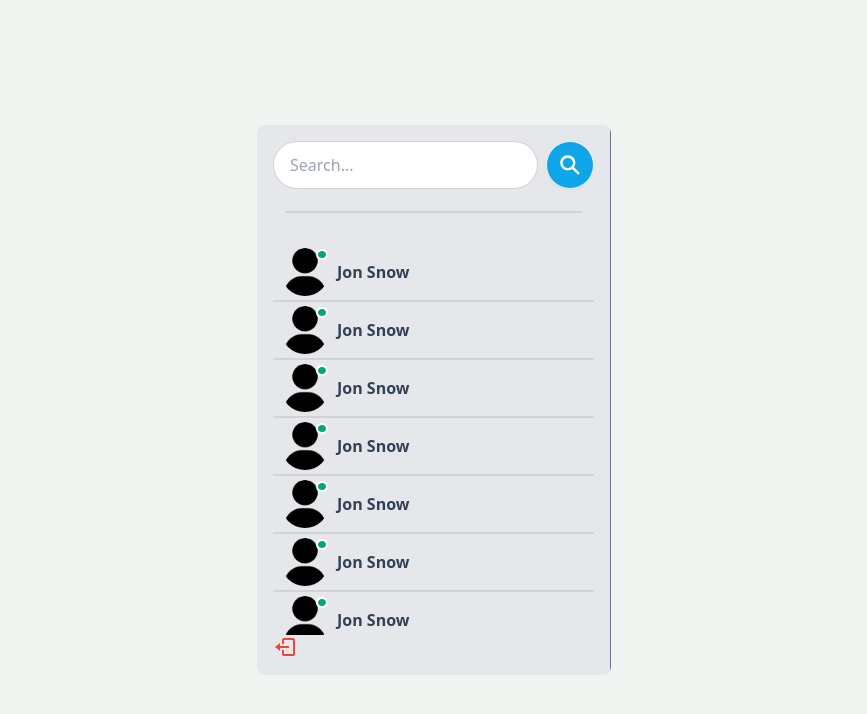
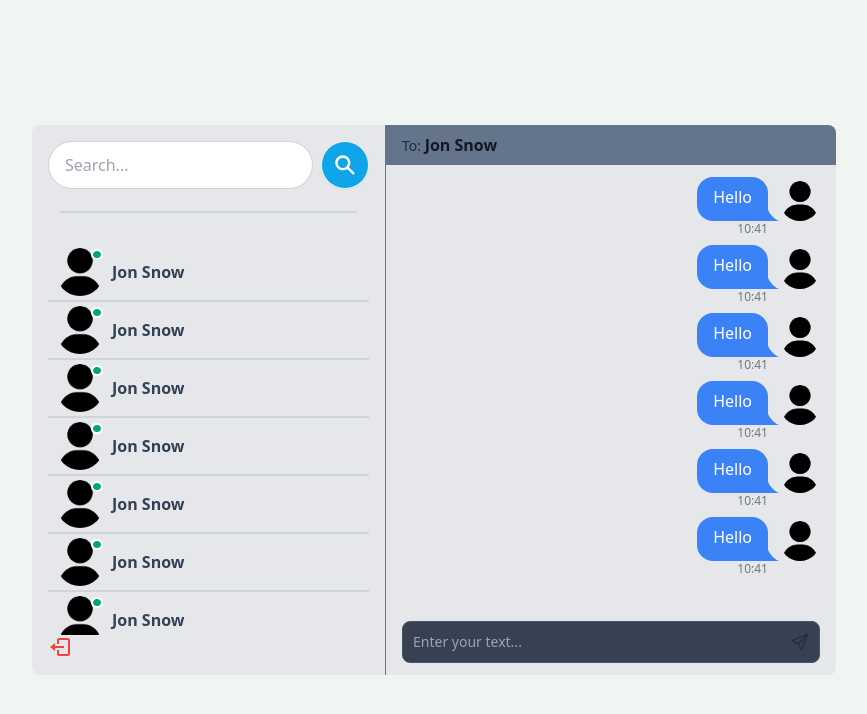
Before and after one commit to suicide-machine/Chat-Application-Tutorial, a React (Vite) app in the folder frontend/: page / in a window 1280 px wide. Shown: the top 714 px of the page, without its empty margins (206-1073 px from the left). Built offline with nearby package versions, Linux system fonts and the light colour scheme.

Commit message:
Message Container UI

```diff
--- /dev/null
+++ b/frontend/src/component/messages/Message.jsx
@@ -0,0 +1,22 @@
+import React from "react"
+import userAvatar from "../../assets/user.png"
+
+const Message = () => {
+  return (
+    <div className="chat chat-end">
+      <div className="chat-image avatar">
+        <div className="w-10 rounded-full">
+          <img src={userAvatar} alt="User Avatar" />
+        </div>
+      </div>
+
+      <div className="chat-bubble text-white bg-blue-500">Hello</div>
+
+      <div className="chat-footer opacity-50 text-xs flex gap-1 items-center text-slate-950">
+        10:41
+      </div>
+    </div>
+  )
+}
+
+export default Message
--- /dev/null
+++ b/frontend/src/component/messages/MessageContainer.jsx
@@ -0,0 +1,23 @@
+import React from "react"
+import Messages from "./Messages"
+import MessageInput from "./MessageInput"
+
+const MessageContainer = () => {
+  return (
+    <div className="md:min-w-[450px] flex flex-col">
+      <>
+        {/* Header */}
+        <div className="bg-slate-500 px-4 py-2 mb-2">
+          <span className="label-text">To: </span>
+          <span className="text-gray-900 font-bold">Jon Snow</span>
+        </div>
+
+        <Messages />
+
+        <MessageInput />
+      </>
+    </div>
+  )
+}
+
+export default MessageContainer
--- /dev/null
+++ b/frontend/src/component/messages/MessageInput.jsx
@@ -0,0 +1,25 @@
+import React from "react"
+import { BsSend } from "react-icons/bs"
+
+const MessageInput = () => {
+  return (
+    <form className="px-4 my-3">
+      <div className="w-full relative">
+        <input
+          type="text"
+          className="border text-sm rounded-lg block w-full p-2.5 bg-gray-700 border-gray-600 text-white"
+          placeholder="Enter your text..."
+        />
+
+        <button
+          type="submit"
+          className="absolute inset-y-0 end-0 flex items-center pe-3"
+        >
+          <BsSend />
+        </button>
+      </div>
+    </form>
+  )
+}
+
+export default MessageInput
--- /dev/null
+++ b/frontend/src/component/messages/Messages.jsx
@@ -0,0 +1,17 @@
+import React from "react"
+import Message from "./Message"
+
+const Messages = () => {
+  return (
+    <div className="px-4 flex-1 overflow-auto">
+      <Message />
+      <Message />
+      <Message />
+      <Message />
+      <Message />
+      <Message />
+    </div>
+  )
+}
+
+export default Messages
--- a/frontend/src/pages/Home.jsx
+++ b/frontend/src/pages/Home.jsx
@@ -1,10 +1,13 @@
 import React from "react"
 import Sidebar from "../component/sidebar/Sidebar"
+import MessageContainer from "../component/messages/MessageContainer"
 
 const Home = () => {
   return (
     <div className="flex sm:h-[450px] md:h-[550px] rounded-lg overflow-hidden bg-gray-200">
       <Sidebar />
+
+      <MessageContainer />
     </div>
   )
 }
```
